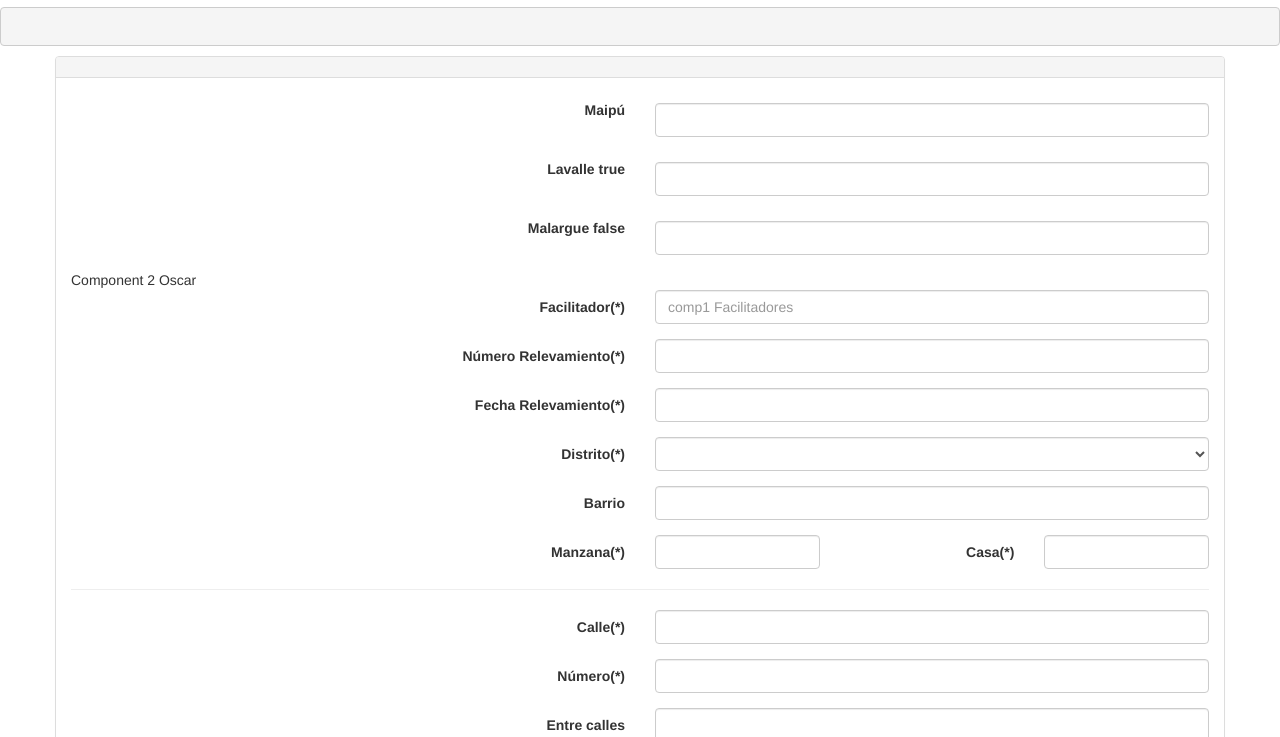
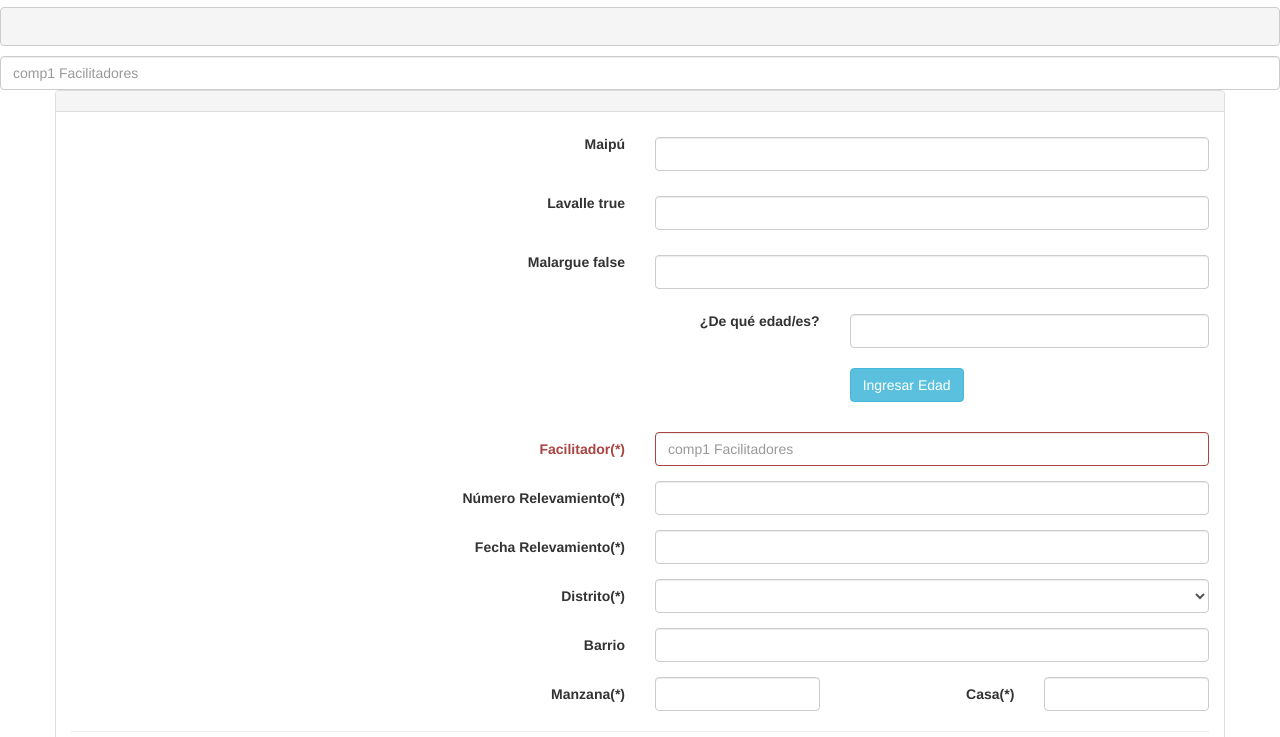
Before and after one commit to marcelojoc/miVue, a website: page index.html in a window 1280 px wide. Shown: the part 63-800 px from the top of the page. Drawn offline with Linux system fonts and the light colour scheme.

Commit message:
templateString  y componentes  / filtros

```diff
--- a/index.html
+++ b/index.html
@@ -25,7 +25,10 @@
 
 
 
-<pre> {{localidad | json}}</pre>
+<pre> {{ edad  | reverse |edades }}</pre>
+
+<input type="name" class="form-control" placeholder="comp1 Facilitadores" name= "1" id="nom_facilitador"  v-model="edad">
+
 
 <div class="main-content">
 	<div class="main-content-inner">
@@ -50,10 +53,11 @@
 
             <comp2></comp2>
 
-                            <div class="form-group">
+
+                            <div class="form-group has-warning has-error">
                                 <label for="inputName" class="control-label col-xs-6">Facilitador(*)</label>
                                 <div class="col-xs-6">
-                                    <input type="name" class="form-control" placeholder="comp1 Facilitadores" name= "1" id="nom_facilitador"  required>
+                                    <input type="name" class="form-control " placeholder="comp1 Facilitadores" name= "1" id="nom_facilitador"  required>
                                 </div>
                             </div>
 
--- a/js/app.js
+++ b/js/app.js
@@ -20,13 +20,13 @@
 // todo crear componentes con vue
 Vue.component('comp1',
     {
-        template:'  <div class="form-group">\
-                        <label class="control-label col-xs-6">{{label }} {{actividad}}</label>\
-                        <div class="col-xs-6">\
-                            <p>{{ nombre }}</p>\
-                            <input type="number" class="form-control"  name="5" id="barrio_c" v-if="estado" v-model="nombre">\
-                        </div>\
-                    </div>',
+        template:`<div class="form-group">
+                        <label class="control-label col-xs-6">{{label }} {{actividad}}</label>
+                        <div class="col-xs-6">
+                            <p>{{ nombre }}</p>
+                            <input type="number" class="form-control"  name="5" id="barrio_c" v-if="estado" v-model="nombre">
+                        </div>
+                    </div>`,
 
 
         ready:function(){
@@ -92,20 +92,58 @@ Vue.component('comp1',
 
 
 Vue.component('comp2', {
-  template:'<div>Component 2 Oscar</div>'
+  template:`             <div class="form-group" id= "">
+                                <label class="control-label col-xs-6"></label>
+                                <div class="col-xs-6">
+                                    <div class="form-group">
+                                        <label class="control-label col-xs-4">¿De qué edad/es?</label>
+                                        <div class="col-xs-8" >
+
+                                            <ul id = "list_edades"class="text-uppercase">
+
+                                            </ul>
+                                            <input type="number" class="form-control"  name ="edad_embarazo" id= "edad_embarazo" >
+                                            <br>
+
+                                            <button type="button" class="btn btn-info" id="btn_nueva_edad">Ingresar Edad</button>
+
+                                        </div>
+                                    </div>
+                                </div>
+				            </div>`
 })
 
 
 
-Vue.filter()
+// todo crear filtro para edades
+
+Vue.filter('edades', function(value){
+
+    // let inf = parseInt(linf);
+    // let sup = parseInt(lsup);
 
 
 
+    return value.toUpperCase(this.tipo)
+})
+
+
+Vue.filter('reverse', function (value) {
+  return value.split('').reverse().join('')
+})
 
 
 
 
 
 new Vue({
-  el: 'body'
+  el: 'body',
+
+
+  data:{
+
+        tipo:"",
+
+        edad:""
+  }
 })
```
